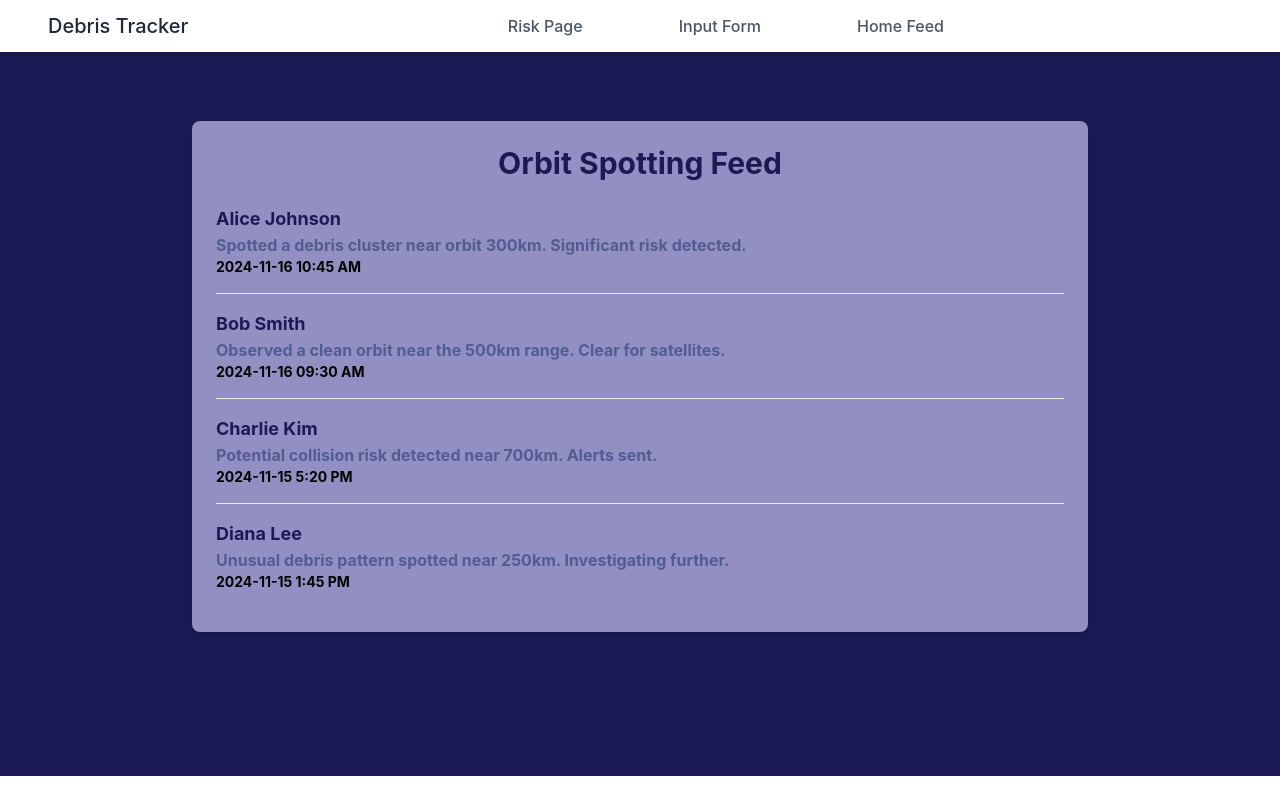
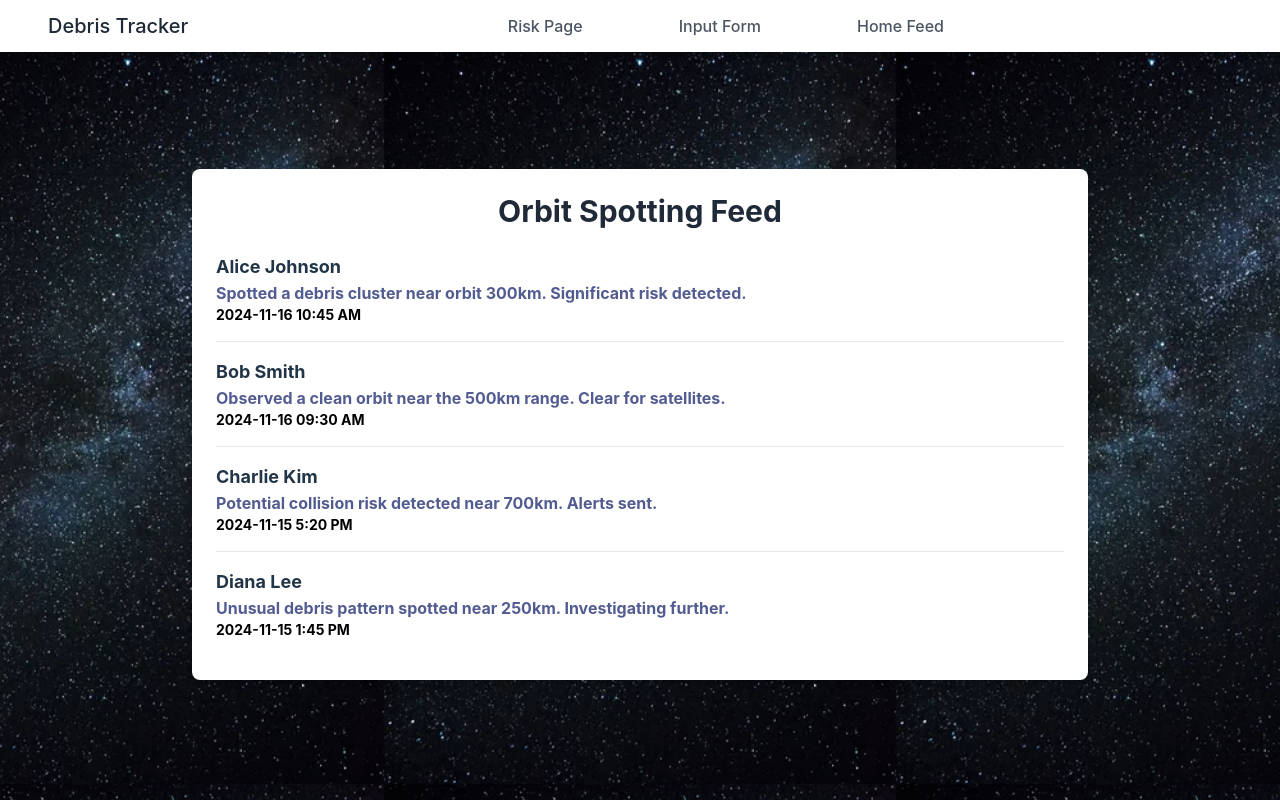
Before and after one commit to Jynxae/JSCHack, a React (Vite) app in the folder debris-tracker/: page /home-feed in a window 1280 px wide. Built offline with nearby package versions, Linux system fonts and the light colour scheme.

Commit message:
Updated Stuff

```diff
--- a/debris-tracker/src/pages/HomeFeed.jsx
+++ b/debris-tracker/src/pages/HomeFeed.jsx
@@ -1,4 +1,5 @@
 import React from "react";
+import longstars from "../assets/longstars.jpg"
 
 // Dummy data for feed posts
 const feedData = [
@@ -33,9 +34,10 @@ const feedData = [
 
 function HomeFeed() {
   return (
-    <div className="min-h-screen w-screen bg-[#1B1A55] flex items-center justify-center p-6 -mt-12">
-      <div className="max-w-4xl w-full bg-[#9290C3] shadow-md rounded-lg justify-center p-6">
-        <h1 className="text-3xl font-bold text-[#1B1A55] mb-6 text-center">
+    <div className="min-h-screen w-screen bg-white flex items-center justify-center p-6"
+    style={{ backgroundImage: `url(${longstars})`, backgroundSize: "40%", backgroundPosition: "center" }}>
+      <div className="max-w-4xl w-full bg-white shadow-md rounded-lg justify-center p-6 mt-12">
+        <h1 className="text-3xl font-bold text-gray-800 mb-6 text-center">
           Orbit Spotting Feed
         </h1>
         <div className="space-y-4">
@@ -44,7 +46,7 @@ function HomeFeed() {
               key={post.id}
               className="border-b border-gray-200 pb-4 last:border-none"
             >
-              <h2 className="text-lg font-bold text-[#1B1A55]">
+              <h2 className="text-lg font-bold">
                 {post.name}
               </h2>
               <p className="text-[#535C91] font-bold">{post.content}</p>
--- a/debris-tracker/src/pages/InputForm.jsx
+++ b/debris-tracker/src/pages/InputForm.jsx
@@ -1,5 +1,6 @@
 import React, { useState } from "react";
-import axios from "axios";
+//import axios from "axios";
+import stars from "../assets/stars.jpg";
 
 function InputForm() {
   const [formData, setFormData] = useState({
@@ -88,7 +89,7 @@ function InputForm() {
 
   return (
     <div className="min-h-screen w-screen bg-gray-100 flex items-center justify-center p-6 mt-5"
-    style={{ backgroundImage: `url(${longstars})`, backgroundSize: "40%", backgroundPosition: "center" }}>
+    style={{ backgroundImage: `url(${stars})`, backgroundSize: "40%", backgroundPosition: "center" }}>
       <div className="max-w-4xl w-full bg-white shadow-md rounded-lg p-6">
         <h1 className="text-3xl font-bold text-gray-800 mb-6 text-center">
           Observation Form
--- a/debris-tracker/src/pages/NASA/risk.jsx
+++ b/debris-tracker/src/pages/NASA/risk.jsx
@@ -1,5 +1,5 @@
 import React, { useState, useEffect } from 'react';
-import { Layers } from 'lucide-react';
+//import { Layers } from 'lucide-react';
 
 const DebrisCard = ({ debris }) => {
   // Safely convert values to numbers and handle potential null/undefined
```
Also changed, not shown: debris-tracker/src/assets/longstars.jpg (added), debris-tracker/src/assets/stars.jpg (added).
